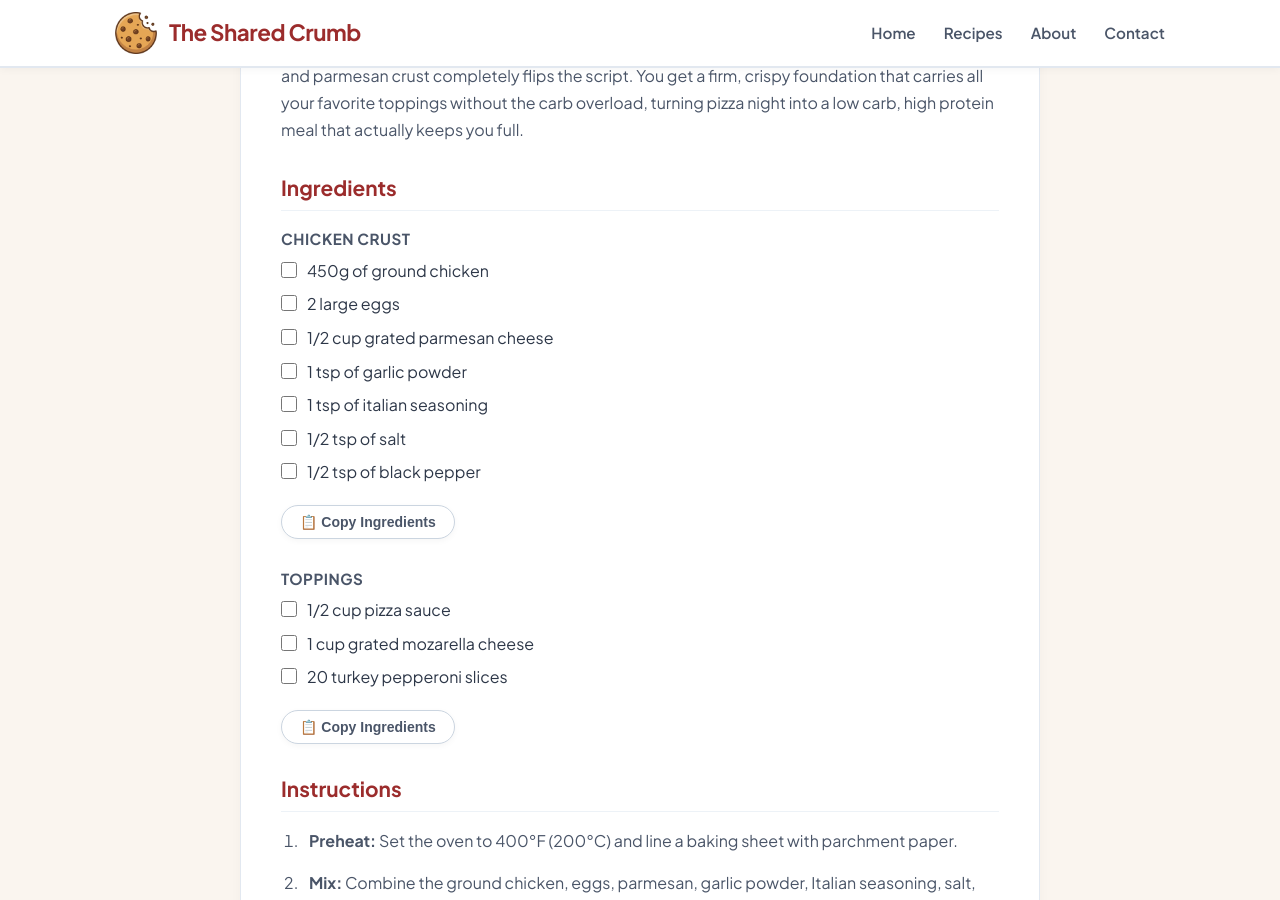
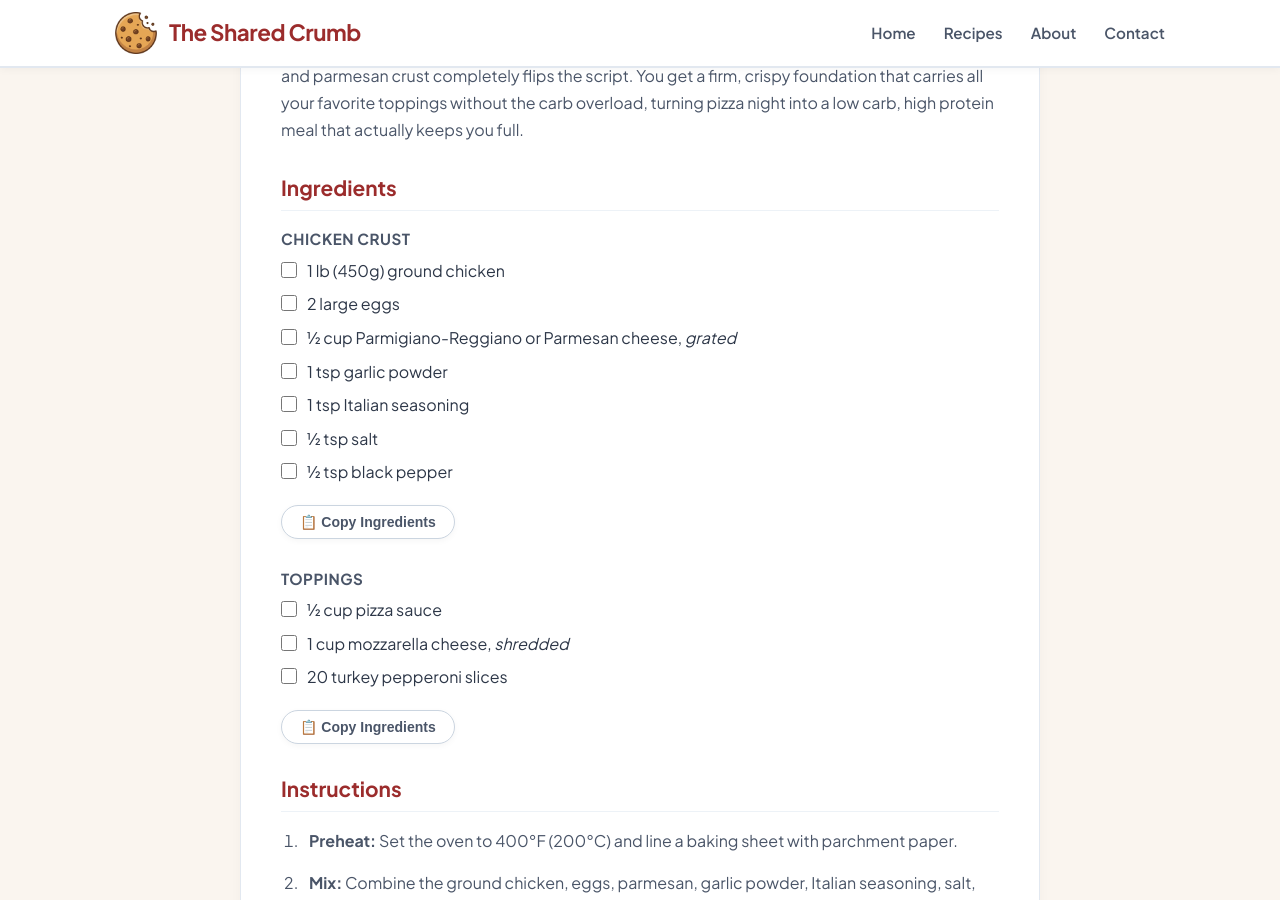
Before and after one commit to TheSharedCrumb/TheSharedCrumb, a Jekyll site: the page built from _recipes/Pizza_ChickenCrust.md, in a window 1280 px wide and 900 px high, scrolled down 871 px. Built offline with Jekyll 4.4.1, drawn with Linux system fonts in a browser that asks for light colours.

Commit message:
Revise ingredients and instructions in Chicken Crust recipe
Updated ingredient measurements and formatting for clarity.

```diff
--- a/_recipes/Pizza_ChickenCrust.md
+++ b/_recipes/Pizza_ChickenCrust.md
@@ -19,17 +19,17 @@ Traditional pizza dough relies on a massive wall of flour, which usually leaves
 ### Ingredients
 
 #### Chicken Crust
-* 450g of ground chicken
+* 1 lb (450g) ground chicken
 * 2 large eggs
-* 1/2 cup grated parmesan cheese
-* 1 tsp of garlic powder
-* 1 tsp of italian seasoning
-* 1/2 tsp of salt
-* 1/2 tsp of black pepper
+* ½ cup Parmigiano-Reggiano or Parmesan cheese, _grated_
+* 1 tsp garlic powder
+* 1 tsp Italian seasoning
+* ½ tsp salt
+* ½ tsp black pepper
 
 #### Toppings
-* 1/2 cup pizza sauce
-* 1 cup grated mozarella cheese
+* ½ cup pizza sauce
+* 1 cup mozzarella cheese, _shredded_
 * 20 turkey pepperoni slices
 
 ### Instructions
```
